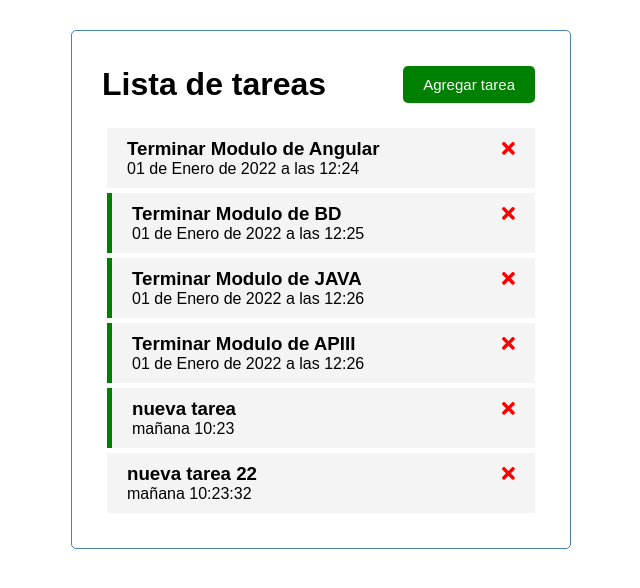
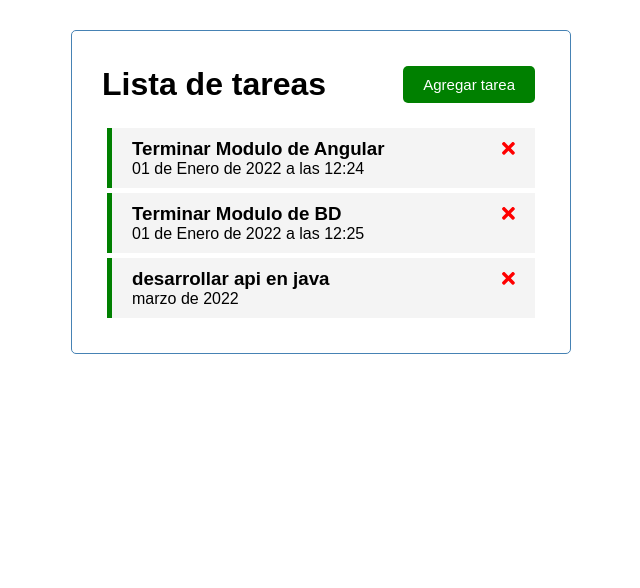
Before and after one commit to emanuelaristimuno/task-list, an Angular app: page / in a window 1280 px wide. Shown: the top 588 px of the page, without its empty margins (319-959 px from the left). Built offline with nearby package versions, Linux system fonts and the light colour scheme; data requests are answered from the project's data file.

Commit message:
elimino uso de mock y agrego aceptacion de campos null

```diff
--- a/db.json
+++ b/db.json
@@ -4,7 +4,7 @@
       "id": 1,
       "text": "Terminar Modulo de Angular",
       "day": "01 de Enero de 2022 a las 12:24",
-      "reminder": false
+      "reminder": true
     },
     {
       "id": 2,
@@ -13,28 +13,10 @@
       "reminder": true
     },
     {
-      "id": 3,
-      "text": "Terminar Modulo de JAVA",
-      "day": "01 de Enero de 2022 a las 12:26",
-      "reminder": true
-    },
-    {
-      "id": 4,
-      "text": "Terminar Modulo de APIII",
-      "day": "01 de Enero de 2022 a las 12:26",
-      "reminder": true
-    },
-    {
-      "text": "nueva tarea",
-      "day": "mañana 10:23",
+      "text": "desarrollar api en java",
+      "day": "marzo de 2022",
       "reminder": true,
-      "id": 5
-    },
-    {
-      "text": "nueva tarea 22",
-      "day": "mañana 10:23:32",
-      "reminder": false,
-      "id": 6
+      "id": 3
     }
   ]
 }
--- a/src/app/components/tasks-item/tasks-item.component.html
+++ b/src/app/components/tasks-item/tasks-item.component.html
@@ -3,13 +3,13 @@
     (click)= "onToggle(task)"
 
 >
-    <h3>{{task.text}}
+    <h3>{{task?.text}}
          <fa-icon [icon]="faTimes"
             [ngStyle]= "{'color':'red'}"
             (click) = "onDelete(task)"
             >
         </fa-icon>
     </h3>
-    <p>{{task.day }}</p>
+    <p>{{task?.day }}</p>
 
 </div>
--- a/src/app/components/tasks-item/tasks-item.component.ts
+++ b/src/app/components/tasks-item/tasks-item.component.ts
@@ -1,6 +1,6 @@
 import { Component, OnInit, Input, Output, EventEmitter} from '@angular/core';
 import {Task} from '../../Task';
-import {TASKS} from '../../mock-tasks';
+//import {TASKS} from '../../mock-tasks';
 
 import { faTimes } from '@fortawesome/free-solid-svg-icons';
 
@@ -11,7 +11,7 @@ import { faTimes } from '@fortawesome/free-solid-svg-icons';
 })
 export class TasksItemComponent implements OnInit {
 
-  @Input() task: Task = TASKS[0];
+  @Input() task?: Task;
   @Output() onDeleteTask: EventEmitter<Task> = new EventEmitter();
   @Output() onToggleReminder: EventEmitter<Task> = new EventEmitter();
   faTimes = faTimes;
--- a/tsconfig.json
+++ b/tsconfig.json
@@ -20,6 +20,8 @@
       "es2018",
       "dom"
     ]
+    ,
+   "strictNullChecks": false
   },
   "angularCompilerOptions": {
     "enableI18nLegacyMessageIdFormat": false,
```
Also changed, not shown: firebase.json (added), src/app/components/add-task/add-task.component.ts (line endings or trailing spaces), src/app/components/tasks-item/tasks-item.component.css (line endings or trailing spaces), 1 other file (tests, documents, lock files or other folders).
